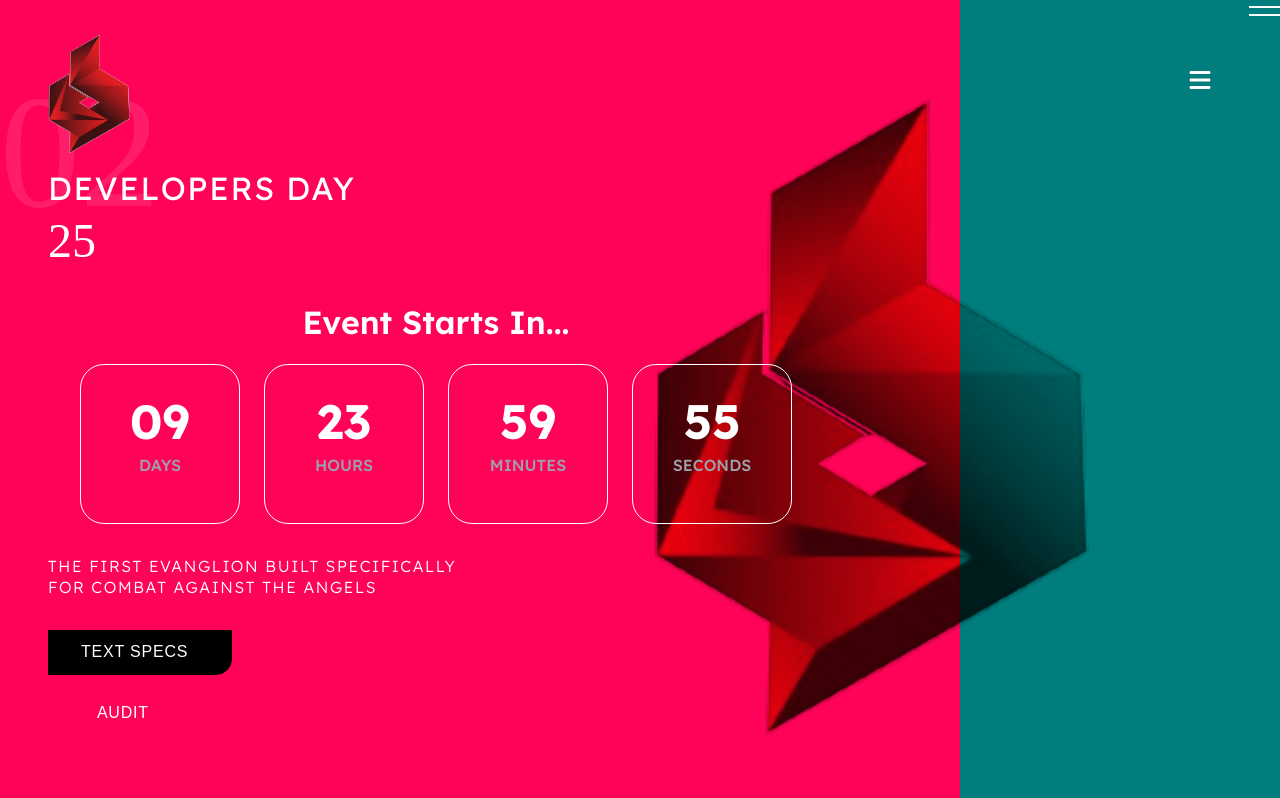
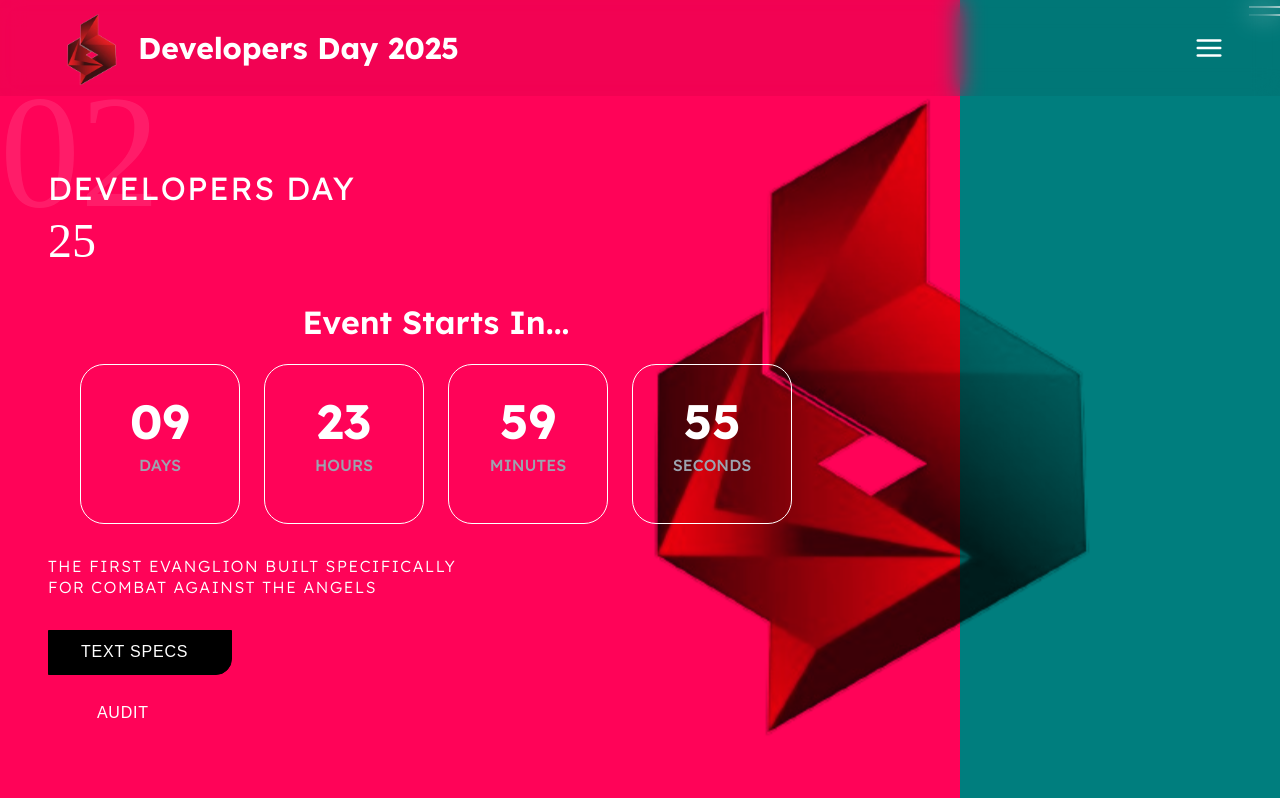
Before and after one commit to owaisrafiq05/Developers-Day-2025-Frontend, a Next.js app: page / in a window 1280 px wide. Shown: the top 798 px of the page. Built offline with nearby package versions, Linux system fonts and the light colour scheme.

Commit message:
Menu Updated

```diff
--- a/src/app/team/layout.js
+++ b/src/app/team/layout.js
@@ -1,6 +1,7 @@
 import { Inter, Lexend } from "next/font/google";
 import "../globals.css";
-import Menu from "../../components/GlobalComponents/Menu";
+import Menu from "@/components/GlobalComponents/Menu";
+
 
 
 const inter = Inter({ subsets: ["latin"] });
@@ -20,7 +21,7 @@ export default function RootLayout({ children }) {
   return (
     <html lang="en">
       <body className={`${lexend.className} bg-black`}>
-         <Menu />
+         <Menu/>
         <div className="w-full h-full min-h-screen">{children}</div>
       </body>
     </html>
--- a/src/components/GlobalComponents/Menu.js
+++ b/src/components/GlobalComponents/Menu.js
@@ -1,135 +1,113 @@
 "use client";
 
-import React, { useEffect, useRef, useState } from "react";
+import { useState } from "react";
 import Link from "next/link";
+import { motion, AnimatePresence } from "framer-motion";
+import {
+  FaHome,
+  FaBoxOpen,
+  FaUsers,
+  FaEnvelope,
+  FaClipboardList,
+  FaProjectDiagram,
+  FaBriefcase,
+  FaHandshake,
+} from "react-icons/fa";
+import { FiMenu, FiX } from "react-icons/fi";
 import Image from "next/image";
-import "./menu.css";
-import { gsap } from "gsap";
-import { useGSAP } from "@gsap/react";
-import { FaBars, FaCross, FaXmark } from "react-icons/fa6";
+import SpotlightCard from "../SpotlightCard/SpotlightCard";
 
-const menuLinks = [
-  { path: "/", label: "Home" },
-  { path: "/modules", label: "Modules" },
-  { path: "/team", label: "Team" },
-  { path: "/contact-us", label: "Contact Us" },
-  { path: "/registration", label: "Registration" },
-  { path: "/fyp-extreme", label: "FYP Extreme" },
-  { path: "/job-orbit", label: "Job Orbit" },
-  { path: "/sponsors", label: "Sponsors" },
+const menuItems = [
+  { path: "/", label: "Home", icon: <FaHome className="text-red-700 text-4xl" /> },
+  { path: "/modules", label: "Modules", icon: <FaBoxOpen className="text-red-700 text-4xl" /> },
+  { path: "/team", label: "Team", icon: <FaUsers className="text-red-700 text-4xl" /> },
+  { path: "/contact-us", label: "Contact Us", icon: <FaEnvelope className="text-red-700 text-4xl" /> },
+  { path: "/registration", label: "Registration", icon: <FaClipboardList className="text-red-700 text-4xl" /> },
+  { path: "/fyp-extreme", label: "FYP Extreme", icon: <FaProjectDiagram className="text-red-700 text-4xl" /> },
+  { path: "/job-orbit", label: "Job Orbit", icon: <FaBriefcase className="text-red-700 text-4xl" /> },
+  { path: "/sponsors", label: "Sponsors", icon: <FaHandshake className="text-red-700 text-4xl" /> },
 ];
 
-const Menu = () => {
-  const container = useRef();
-  const [isMenuOpen, setIsMenuOpen] = useState(false);
+export default function Menu() {
+  const [isOpen, setIsOpen] = useState(false);
 
-  /*GSAP*/
-  const tl = useRef();
-
-  const toggleMenu = () => {
-    setIsMenuOpen(!isMenuOpen);
+  const handleCloseMenu = () => {
+    setIsOpen(false);
   };
 
-  useGSAP(
-    () => {
-      gsap.set(".menu-link-item-holder", { y: 75 });
-
-      tl.current = gsap
-        .timeline({ paused: true })
-        .to(".menu-overlay", {
-          duration: 1.25,
-          clipPath: "polygon(0 0, 100% 0, 100% 100%, 0% 100%)",
-          ease: "power4.inOut",
-        })
-        .to(".menu-link-item-holder", {
-          y: 0,
-          duration: 1,
-          stagger: 0.1,
-          ease: "power4.inOut",
-          delay: -0.75,
-        });
-    },
-    { scope: container }
-  );
-
-  useEffect(() => {
-    if (isMenuOpen) {
-      tl.current.play();
-    } else {
-      tl.current.reverse();
-    }
-  }, [isMenuOpen]);
-
   return (
-    <div className="menu-container z-40" ref={container}>
-      <div className="menu-bar flex items-center justify-between">
-        <div className="menu-logo">
-          <Link href={"/"}>
-            <Image src="/logo.png" alt="Logo" width={150} height={50} />
-          </Link>
-        </div>
-        <div
-          className="menu-open absolute top-[60px] right-[60px]"
-          onClick={toggleMenu}
-        >
-          <FaBars className="p-2 text-[2.5rem] rounded-md cursor-pointer hover:scale-110 transition-all duration-100" />
-        </div>
-      </div>
-      <div className="menu-overlay">
-        <div className="menu-overlay-bar">
-          <div className="menu-logo">
-            <Image src="/logo.png" alt="Logo" width={150} height={50} />
-          </div>
-          <div className="menu-open" onClick={toggleMenu}>
-            <div
-              className="menu-open absolute top-[60px] right-[60px]"
-              onClick={toggleMenu}
+    <>
+      {/* Navbar */}
+      <motion.nav
+        initial={{ y: -100, opacity: 0 }}
+        animate={{ y: 0, opacity: 1 }}
+        transition={{ type: "spring", stiffness: 300, damping: 30 }}
+        className="fixed top-0 left-0 right-0 z-50 bg-black/5 backdrop-blur-md"
+      >
+        <div className="container mx-auto px-4">
+          <div className="flex items-center justify-between h-20 md:h-24">
+            <Link href="/" className="flex items-center mt-5 mb-5">
+              <Image src="/logo.png" alt="Logo" width={90} height={90} className="rounded-full" />
+              <span className="text-3xl font-bold text-white">Developers Day 2025</span>
+            </Link>
+            <motion.button
+              whileHover={{ scale: 1.05 }}
+              whileTap={{ scale: 0.95 }}
+              onClick={() => setIsOpen(!isOpen)}
+              className="relative z-50 p-2 text-white"
             >
-              <FaBars className="p-2 text-white text-[2.5rem] rounded-md cursor-pointer hover:scale-110 transition-all duration-100" />
-            </div>
-            {/* <div className="hamburger-icon">
-            <svg width="50" height="50" viewBox="0 0 30 30" fill="none" xmlns="http://www.w3.org/2000/svg">
-              <circle cx="15" cy="15" r="15" fill="red" />
-              <path d="M7 10H23M7 15H23M7 20H23" stroke="black" strokeWidth="2" />
-            </svg>
-          </div> */}
+              {isOpen ? <FiX size={30} /> : <FiMenu size={30} />}
+            </motion.button>
           </div>
         </div>
+      </motion.nav>
 
-        <div className="menu-close-icon">
-          <FaXmark onClick={toggleMenu} className="text-[2.5rem]" />
-        </div>
-        <div className="menu-copy">
-          <div className="menu-links">
-            {menuLinks.map((link) => {
-              return (
-                <div className="menu-link-item" key={link.label}>
-                  <div className="menu-link-item-holder" onClick={toggleMenu}>
-                    <Link href={link.path} className="menu-link text-white">
-                      {link.label}
-                    </Link>
-                  </div>
+      {/* Mobile Menu */}
+      <AnimatePresence>
+        {isOpen && (
+          <>
+            {/* Overlay */}
+            <motion.div
+              initial={{ opacity: 0 }}
+              animate={{ opacity: 1 }}
+              exit={{ opacity: 0 }}
+              transition={{ duration: 0.2 }}
+              className="fixed inset-0 bg-black/60 backdrop-blur-md z-40"
+              onClick={handleCloseMenu}
+            />
+
+            {/* Menu Container */}
+            <motion.div
+              initial={{ opacity: 0, scale: 0.9 }}
+              animate={{ opacity: 1, scale: 1 }}
+              exit={{ opacity: 0, scale: 0.95 }}
+              transition={{ duration: 0.3 }}
+              className="fixed inset-0 z-40 flex items-center justify-center"
+            >
+              <motion.div className="relative z-50 w-full max-w-xl">
+                <div className="grid grid-cols-2 gap-4">
+                  {menuItems.map((item) => (
+                    <motion.div key={item.path}>
+                      <SpotlightCard className="bg-transparent border-transparent !p-4">
+                        <Link href={item.path} onClick={handleCloseMenu}>
+                          <motion.div
+                            whileHover={{ scale: 1.05 }}
+                            whileTap={{ scale: 0.95 }}
+                            className="flex items-center space-x-4 text-white font-semibold text-xl"
+                          >
+                            <div className="p-2">{item.icon}</div>
+                            <span>{item.label}</span>
+                          </motion.div>
+                        </Link>
+                      </SpotlightCard>
+                    </motion.div>
+                  ))}
                 </div>
-              );
-            })}
-          </div>
-          {/* <div className="menu-info">
-            <div className="menu-info-col">
-              <a href="#">X &#8599;</a>
-              <a href="#">Instagram &#8599;</a>
-              <a href="#">LinkedIn &#8599;</a>
-              <a href="#">Behance &#8599;</a>
-              <a href="#">Dribble &#8599;</a>
-            </div>
-            <div className="menu-info-col">
-              <p>info@nextjsxgsap.com</p>
-              <p>1234567890</p>
-            </div>
-          </div> */}
-        </div>
-      </div>
-    </div>
+              </motion.div>
+            </motion.div>
+          </>
+        )}
+      </AnimatePresence>
+    </>
   );
-};
-
-export default Menu;
+}
```
Also changed, not shown: 1 other file (tests, documents, lock files or other folders).
